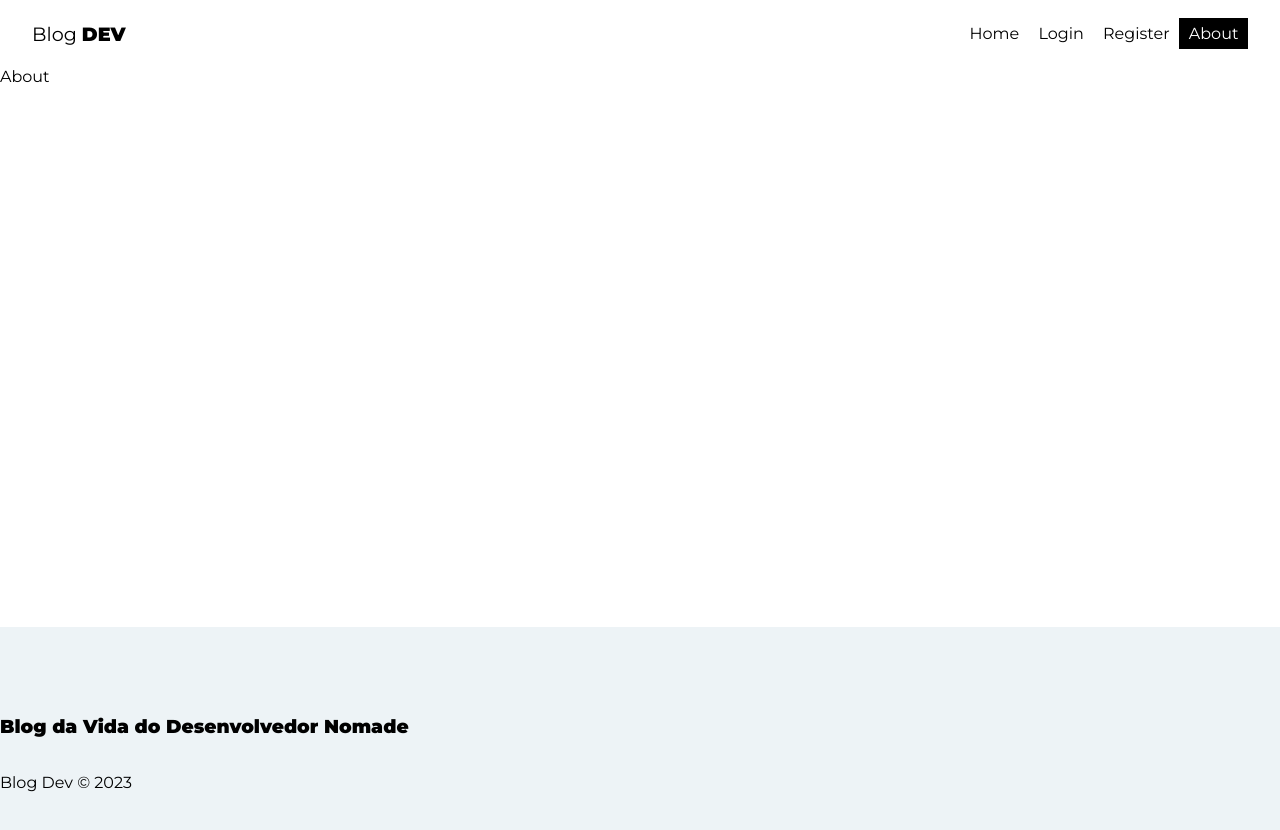
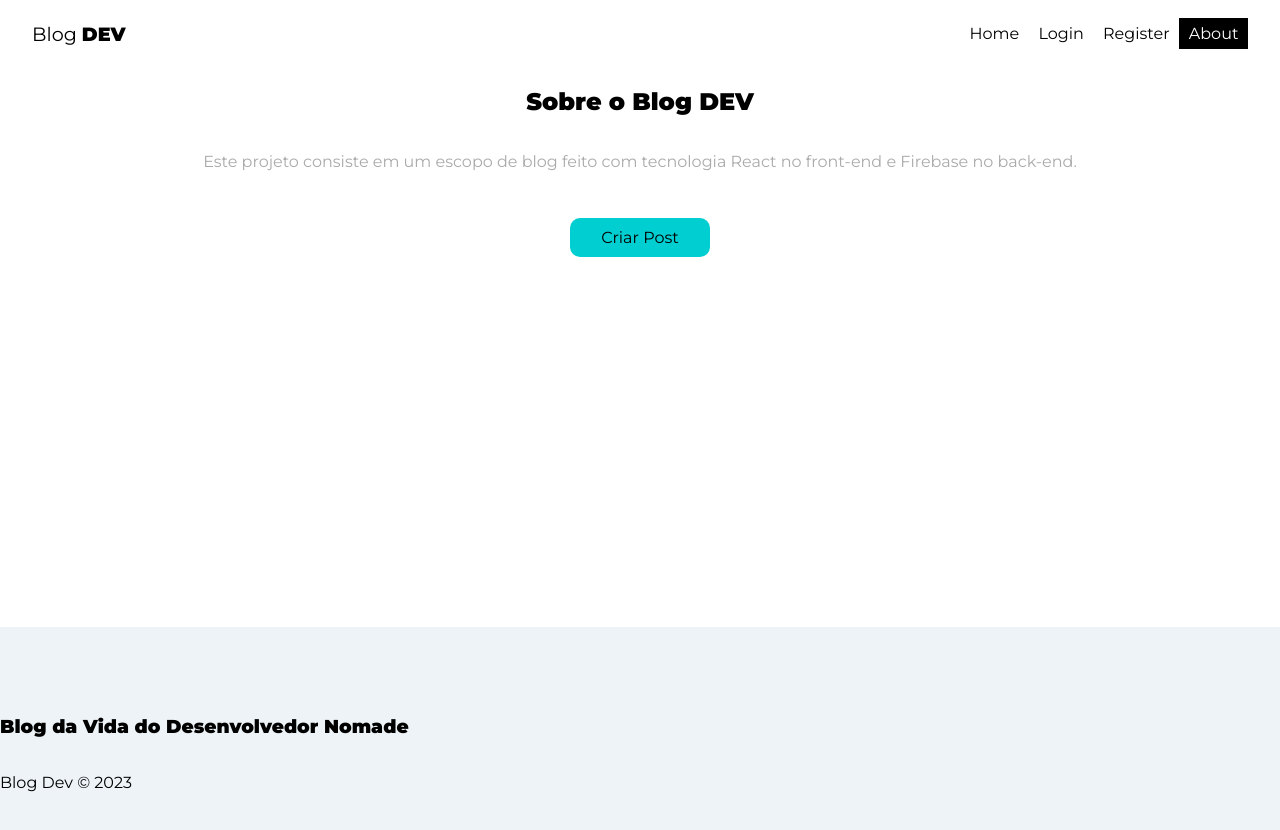
Before and after one commit to ana-bordin/blogDev_f3m, a React (Vite) app in the folder front-blogdev/: page /about in a window 1280 px wide. Shown: the top 830 px of the page. Built offline with nearby package versions, Linux system fonts and the light colour scheme; no server answers.

Commit message:
Aula2811 Serviço de Rotas e Controle Contexto

```diff
--- a/front-blogdev/src/components/Navbar.jsx
+++ b/front-blogdev/src/components/Navbar.jsx
@@ -1,8 +1,13 @@
 import React from 'react'
 import { NavLink } from 'react-router-dom'
+import { userAuthentication } from '../hooks/userAuthentication'
+import { useAuthValue } from '../context/AuthContext'
 import styles from './Navbar.module.css'
 
+
 const Navbar = () => {
+  const { user } = useAuthValue()
+  const { logout } = userAuthentication()
   return (
     <>
       <nav className={styles.navbar}>
@@ -14,6 +19,8 @@ const Navbar = () => {
             <NavLink to='/'
               className={({ isActive }) => (isActive ? styles.active : null)}>Home</NavLink>
           </li>
+          {!user && (
+            <>
               <li>
                 <NavLink to='/login'
                   className={({ isActive }) => (isActive ? styles.active : null)}>Login</NavLink>
@@ -22,10 +29,29 @@ const Navbar = () => {
                 <NavLink to='/register'
                   className={({ isActive }) => (isActive ? styles.active : null)}>Register</NavLink>
               </li>
+            </>
+          )}
+          {user && (
+            <>
+              <li>
+                <NavLink to='/post/create'
+                  className={({ isActive }) => (isActive ? styles.active : null)}>New Post</NavLink>
+              </li>
+              <li>
+                <NavLink to='/dashboard'
+                  className={({ isActive }) => (isActive ? styles.active : null)}>Dashboard</NavLink>
+              </li>
+            </>
+          )}
           <li>
             <NavLink to='/about'
               className={({ isActive }) => (isActive ? styles.active : null)}>About</NavLink>
           </li>
+          {user && (
+            <li>
+              <button className={styles.logout} onClick={logout} >Exit</button>
+            </li>
+          )}
         </ul>
       </nav>
     </>
--- a/front-blogdev/src/components/Navbar.module.css
+++ b/front-blogdev/src/components/Navbar.module.css
@@ -28,3 +28,11 @@
     background-color: #000;
     color: #fff;
 }
+.logout{
+    width: 60px;
+    background-color: darkturquoise;
+    border: none;
+    border-radius: 10px;
+    padding: 5px;
+    cursor: pointer;
+}
--- a/front-blogdev/src/hooks/userAuthentication.jsx
+++ b/front-blogdev/src/hooks/userAuthentication.jsx
@@ -60,6 +60,11 @@ export const userAuthentication = () =>{
         }
     }
 
+    const logout = () =>{
+        checkIfIsCancelled()
+        signOut(auth)
+    }
+
     useEffect(() => {
         return () => setCancelled(true)
     }, [])
@@ -68,6 +73,7 @@ export const userAuthentication = () =>{
         auth,
         createUser,
         error,
-        loading
+        loading,
+        logout
     }
 }
--- a/front-blogdev/src/pages/About/About.jsx
+++ b/front-blogdev/src/pages/About/About.jsx
@@ -1,8 +1,21 @@
 import React from 'react'
+import { Link } from 'react-router-dom'
+import styles from './About.module.css'
 
 const About = () => {
   return (
-    <div>About</div>
+    <>
+      <div className={styles.about}>
+        <h2>Sobre o Blog <span>DEV</span></h2>
+        <p>
+          Este projeto consiste em um escopo de blog feito
+          com tecnologia React no front-end e Firebase no back-end.
+        </p>
+        <Link to="/post/create" className={styles.btn}>
+          Criar Post
+        </Link>
+      </div>
+    </>
   )
 }
 
--- a/front-blogdev/src/pages/About/About.module.css
+++ b/front-blogdev/src/pages/About/About.module.css
@@ -0,0 +1,22 @@
+.about{
+    text-align: center;
+    display: flex;
+    flex-direction: column;
+    align-items: center;
+}
+
+.about p{
+    color: #aaa;
+    margin-bottom: 2em;
+}
+
+.about a{
+    display: block;
+    margin-top: 15px;
+    padding: 10px;
+}
+.btn{
+    background-color:darkturquoise;
+    width: 120px;
+    border-radius: 10px;
+}
```
Also changed, not shown: front-blogdev/src/pages/CreatePost/CreatePost.jsx (added, +10 -0 lines), front-blogdev/src/pages/Dashboard/Dashboard.jsx (added, +10 -0 lines), front-blogdev/src/pages/CreatePost/CreatePost.module.css (added), front-blogdev/src/pages/Dashboard/Dashboard.module.css (added). Lines whose indentation alone changed are shown as unchanged.
